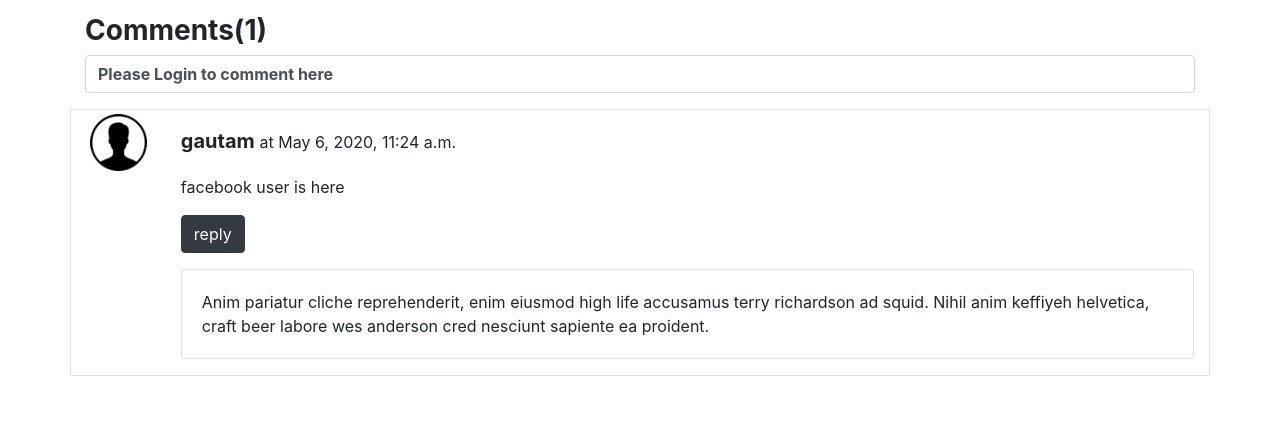
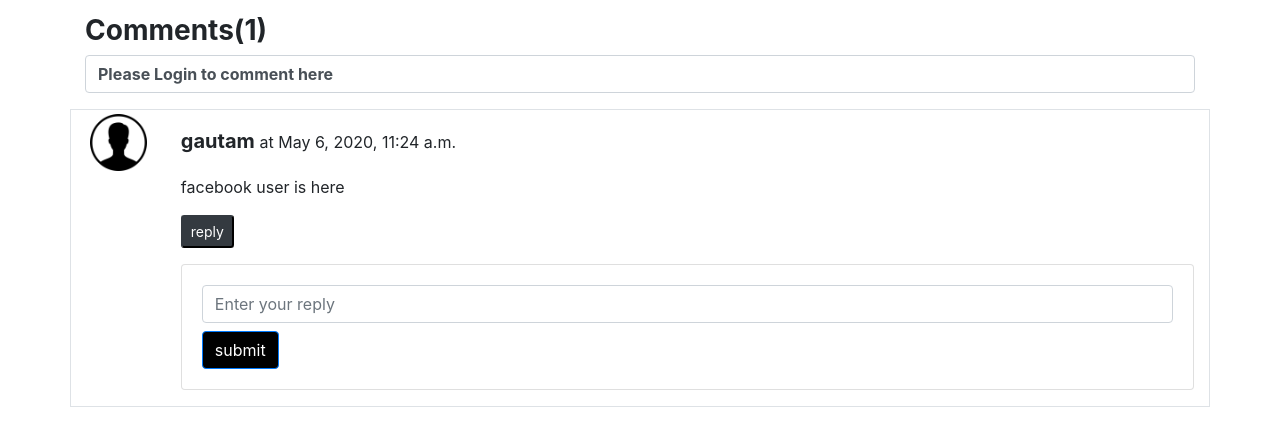
Before and after one commit to GK-SVG/IamCODER, a Django app: page /blogpost/1 in a window 1280 px wide, after a click on "reply". Shown: the part 892-1315 px from the top of the page. Before the commit the page ends 1268 px from the top, so only its background shows below. Run offline with Django 3.2, Linux system fonts and the light colour scheme; data comes from the database, SQL or seed files in the repository; some libraries are stand-ins or nearby versions.

Commit message:
reply form created

```diff
--- a/templates/blog/blogpost.html
+++ b/templates/blog/blogpost.html
@@ -53,6 +53,7 @@ border: 2px solid #e7e7e7;
             <input type="text" class="form-control" name="comment" placeholder="Enter your comment">
             <input type="hidden" class="form-control" name="post_id" value="{{post.post_id}}">
         </div>
+        <input type="hidden" class="form-control" name="reply_id" value="">
         <input type="submit" style="background-color:black;" class="btn btn-primary mt-2" value="submit">
     </form>
     {% else %}
@@ -71,15 +72,23 @@ border: 2px solid #e7e7e7;
         <div class="col-md-11 mb-3"> {{com.comment}}</div>
         <div class="col-md-1"></div>
         <div class="col-md-11 mb-3">
-            <button class="btn btn-dark" type="button" data-toggle="collapse" data-target="#reply{{com.comment_id}}"
+            <button class="btn-sm btn-dark" type="button" data-toggle="collapse" data-target="#reply{{com.comment_id}}"
                 aria-expanded="false" aria-controls="reply{{com.comment_id}}">
                 reply
             </button>
             </p>
             <div class="collapse" id="reply{{com.comment_id}}">
                 <div class="card card-body">
-                    Anim pariatur cliche reprehenderit, enim eiusmod high life accusamus terry richardson ad squid.
-                    Nihil anim keffiyeh helvetica, craft beer labore wes anderson cred nesciunt sapiente ea proident.
+                    <form action="/postComment/" method="post">
+                        {% csrf_token %}
+                        <div>
+                            <input type="text" class="form-control" name="comment" placeholder="Enter your reply">
+                            <input type="hidden" class="form-control" name="reply_id" value="{{com.comment_id}}">
+                        </div>
+                        <input type="hidden" class="form-control" name="post_id" value="{{post.post_id}}">
+                        <input type="submit" style="background-color:black;" class="btn btn-primary mt-2"
+                            value="submit">
+                    </form>
                 </div>
             </div>
         </div>
```
